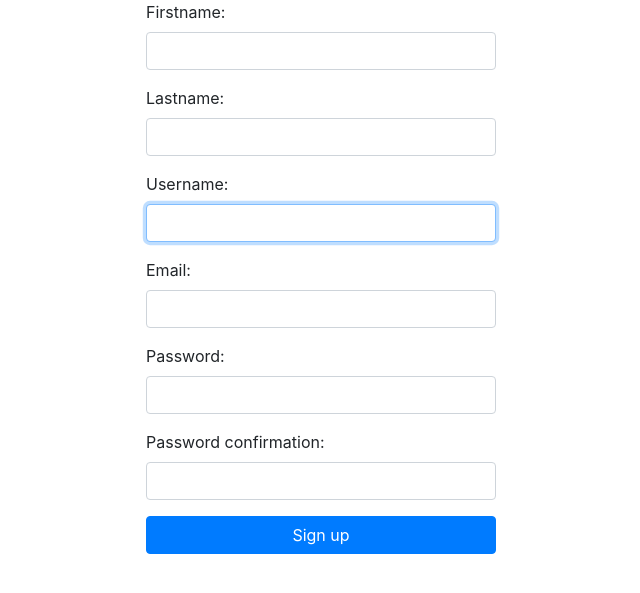
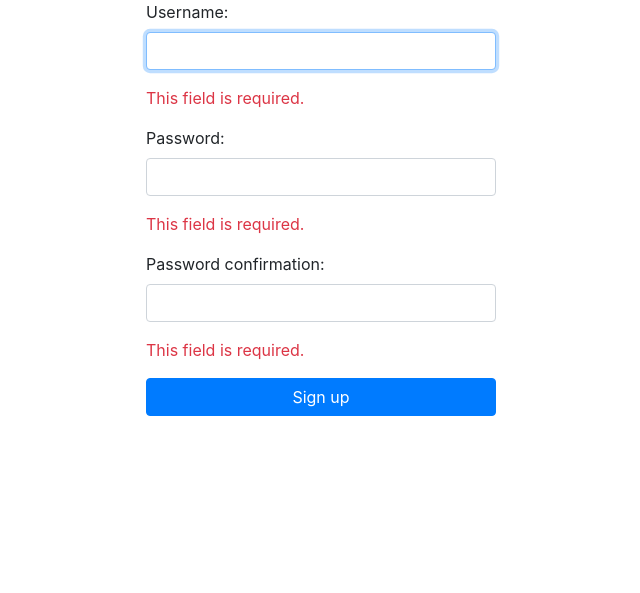
Before and after one commit to djsall/halado_prog_bead, a Django app: page /signup in a window 1280 px wide. Shown: the part 56-649 px from the top of the page, without its empty margins (319-959 px from the left). Run offline with Django 3.2, Linux system fonts and the light colour scheme; some libraries are stand-ins or nearby versions.

Commit message:
fixed login

```diff
--- a/halado_prog_bead/forms.py
+++ /dev/null
@@ -1,14 +0,0 @@
-from django import forms
-from django.contrib.auth.models import User
-from django.contrib.auth.forms import UserCreationForm
-
-
-class SignUpForm(UserCreationForm):
-	username = forms.CharField(max_length=30)
-	email = forms.EmailField(max_length=200)
-	firstname = forms.CharField(max_length=30)
-	lastname = forms.CharField(max_length=30)
-
-	class Meta:
-		model = User
-		fields = ('firstname', 'lastname', 'username', 'email', 'password1', 'password2',)
--- a/halado_prog_bead/settings.py
+++ b/halado_prog_bead/settings.py
@@ -128,4 +128,4 @@ STATIC_URL = '/static/'
 
 STATIC_ROOT = 'static'
 
-LOGIN_REDIRECT_URL = '/'
+LOGIN_REDIRECT_URL = '/home'
--- a/halado_prog_bead/templates/registration/signup.html
+++ b/halado_prog_bead/templates/registration/signup.html
@@ -15,6 +15,9 @@
               {{ field.label_tag }}
               {{ field|addclass:'form-control' }}
             </div>
+            {% for error in field.errors %}
+              <p class="text-danger">{{ error }}</p>
+            {% endfor %}
           {% endfor %}
           <button type="submit" class="btn btn-block btn-primary">Sign up</button>
 
--- a/halado_prog_bead/urls.py
+++ b/halado_prog_bead/urls.py
@@ -17,7 +17,8 @@ urlpatterns += [
 	path('viewposts', views.viewposts, name='viewposts'),
 	path('submitpost', views.submitpost, name='submitpost'),
 	path('signup', views.signup, name='signup'),
-	path('accounts/', include('django.contrib.auth.urls'))
+	path('accounts/', include('django.contrib.auth.urls')),
+	path('home', views.home, name='home')
 ]
 
 # static files
--- a/halado_prog_bead/views.py
+++ b/halado_prog_bead/views.py
@@ -1,11 +1,8 @@
 from django.contrib.auth import login, authenticate
+from django.contrib.auth.decorators import login_required
 from django.contrib.auth.forms import UserCreationForm
+from django.http import HttpResponseRedirect
 from django.shortcuts import render, redirect
-from django.http import HttpRequest;
-from django.template import Context
-
-# example post data - TODO: Convert to DICT ARRAY so multiple posts can be viewed
-from .forms import SignUpForm
 
 article_data = {
 	"title": "yeah, here we go",
@@ -36,6 +33,7 @@ def viewposts(request):
 
 
 # submit post view
+@login_required
 def submitpost(request):
 	return render(
 		request,
@@ -43,22 +41,19 @@ def submitpost(request):
 	)
 
 
+def home(request):
+	return HttpResponseRedirect('/')
+
+
 # signup form
 # https://dev.to/coderasha/create-advanced-user-sign-up-view-in-django-step-by-step-k9m
 def signup(request):
 	form = UserCreationForm(request.POST)
 	if form.is_valid():
-		user = form.save()
-		user.refresh_from_db()
-		user.profile.first_name = form.cleaned_data.get('first_name')
-		user.profile.last_name = form.cleaned_data.get('last_name')
-		user.profile.email = form.cleaned_data.get('email')
-		user.save()
+		form.save()
 		username = form.cleaned_data.get('username')
 		password = form.cleaned_data.get('password1')
 		user = authenticate(username=username, password=password)
 		login(request, user)
 		return redirect('index')
-	else:
-		form = SignUpForm()
 	return render(request, 'registration/signup.html', {'form': form})
```
Also changed, not shown: halado_prog_bead/models.py (deleted, +0 -21 lines), db.sqlite3. Lines whose indentation alone changed are shown as unchanged.
